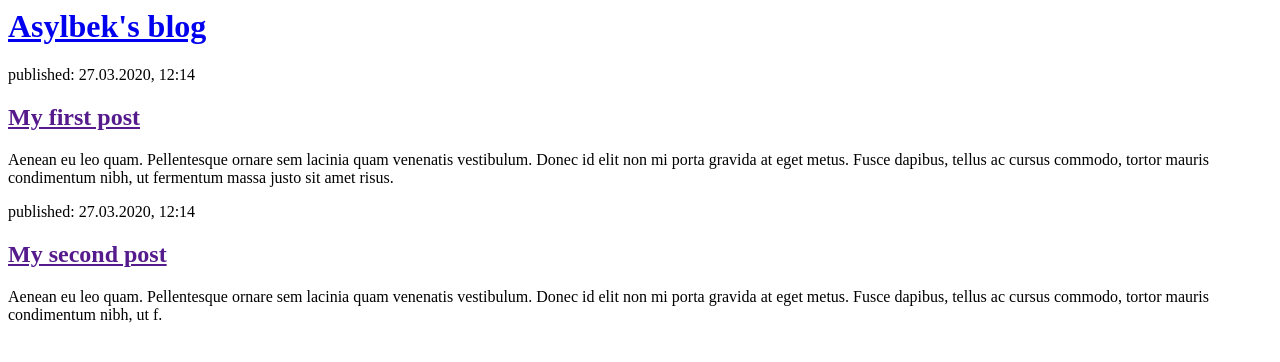
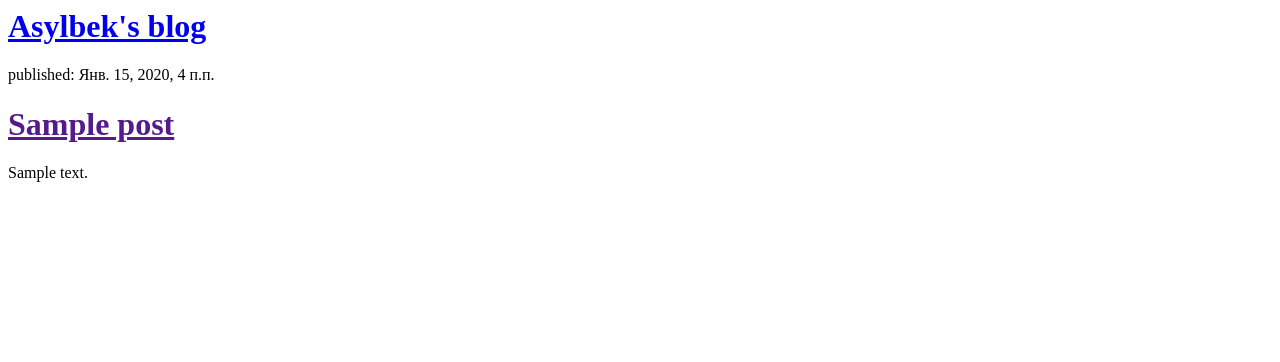
Before and after one commit to AsylbekAbdyrakmanov/my-first-blog, a Django app: page / in a window 1280 px wide. Shown: the top 362 px of the page. Run offline with Django 3.2, Linux system fonts and the light colour scheme; tables that the repository leaves empty hold one stand-in row (values such as "Sample post").

Commit message:
Modified templates to display posts from database.

```diff
--- a/blog/templates/blog/post_list.html
+++ b/blog/templates/blog/post_list.html
@@ -6,17 +6,13 @@
 <div>
     <h1><a href="/">Asylbek's blog</a></h1>
 </div>
+{% for post in posts %}
+<div>
+    <p>published: {{ post.published_date }}</p>
+    <h1><a href="">{{ post.title }}</a></h1>
+    <p>{{ post.text|linebreaksbr }}</p>
+</div>
+{% endfor %}
 
-        <div>
-            <p>published: 27.03.2020, 12:14</p>
-            <h2><a href="">My first post</a></h2>
-            <p>Aenean eu leo quam. Pellentesque ornare sem lacinia quam venenatis vestibulum. Donec id elit non mi porta gravida at eget metus. Fusce dapibus, tellus ac cursus commodo, tortor mauris condimentum nibh, ut fermentum massa justo sit amet risus.</p>
-        </div>
-
-        <div>
-            <p>published: 27.03.2020, 12:14</p>
-            <h2><a href="">My second post</a></h2>
-            <p>Aenean eu leo quam. Pellentesque ornare sem lacinia quam venenatis vestibulum. Donec id elit non mi porta gravida at eget metus. Fusce dapibus, tellus ac cursus commodo, tortor mauris condimentum nibh, ut f.</p>
-        </div>
 </body>
 </html>
--- a/blog/views.py
+++ b/blog/views.py
@@ -1,6 +1,9 @@
 from django.shortcuts import render
+from django.utils import timezone
+
+from .models import Post
 
 
 def post_list(request):
-    return render(request, 'blog/post_list.html', {})
-# Create your views here.
+    posts = Post.objects.filter(published_date__lte=timezone.now()).order_by('published_date')
+    return render(request, 'blog/post_list.html', {'posts': posts})
```
Lines whose indentation alone changed are shown as unchanged.
